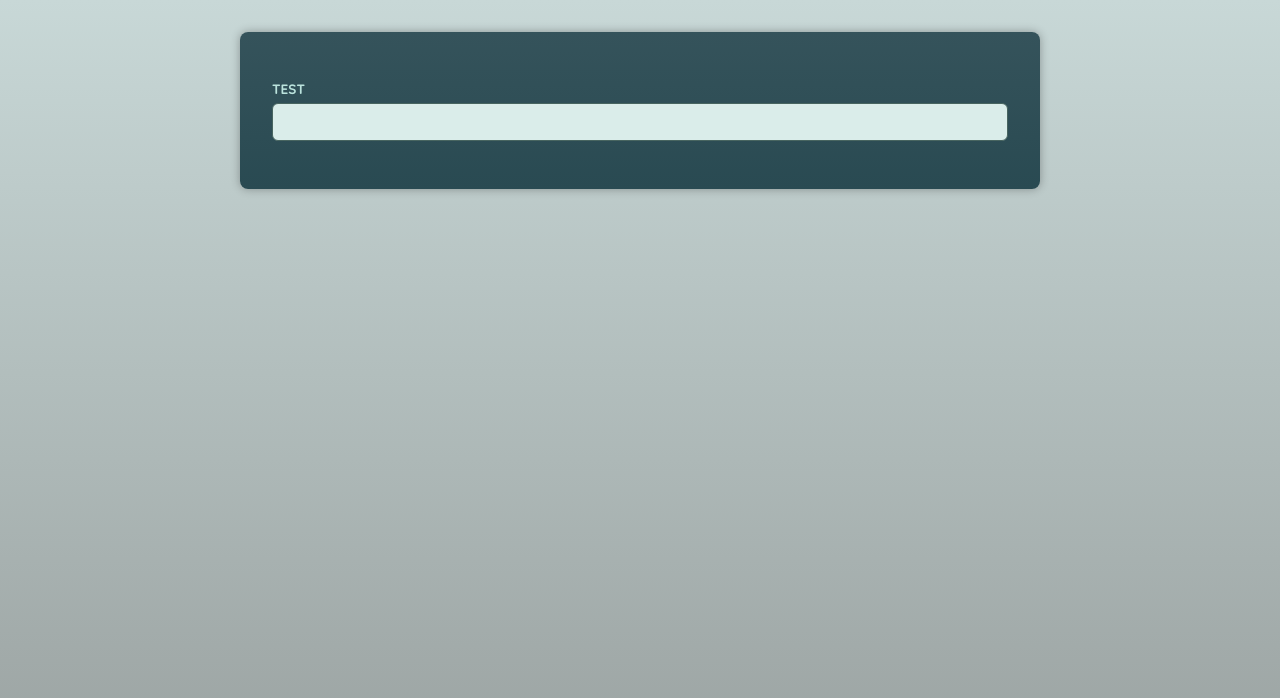
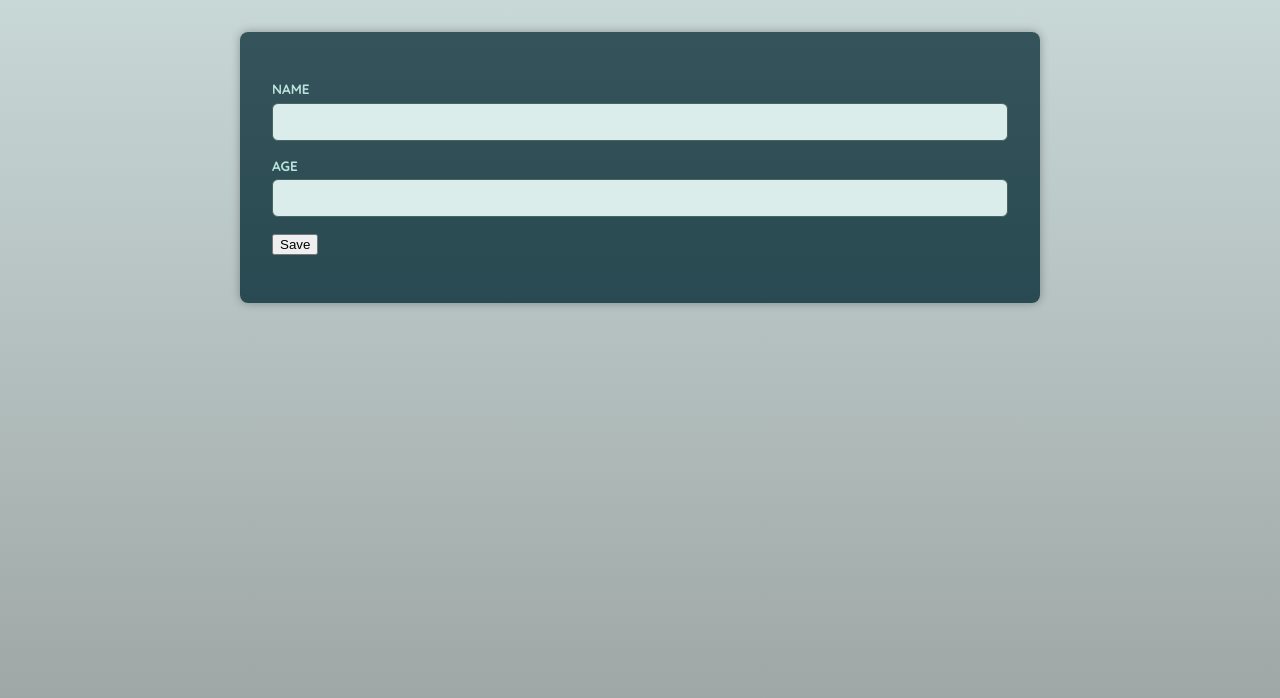
Before and after one commit to MusiliC/react-typescript-udemy, a React (Vite) app: page / in a window 1280 px wide. Shown: the top 698 px of the page. Built offline with nearby package versions, Linux system fonts and the light colour scheme; a web font is replaced by a local one.

Commit message:
More on reusable form component

```diff
--- a/src/App.tsx
+++ b/src/App.tsx
@@ -1,10 +1,24 @@
-import { useRef } from "react";
 import Input from "./components/Input";
+import Form from "./components/Form";
+import Button from "./components/Button";
 
 function App() {
-  const input = useRef<HTMLInputElement>(null);
+  function handleSave(data: unknown) {
+    const extractedData = data as { name: string; age: string };
+    console.log(extractedData);
+  }
 
-  return <Input label="test" id="test" ref={input} />;
+  return (
+    <main>
+      <Form onSave={handleSave}>
+        <Input label="Name" id="name" type="text" />
+        <Input label="Age" id="age" type="number" />
+        <p>
+          <Button el="button">Save</Button>
+        </p>
+      </Form>
+    </main>
+  );
 }
 
 export default App;
--- /dev/null
+++ b/src/components/Form.tsx
@@ -0,0 +1,25 @@
+import { type FormEvent, type ComponentPropsWithoutRef } from "react";
+
+type FormProps = ComponentPropsWithoutRef<"form"> & {
+  onSave: (values: unknown) => void;
+};
+
+function Form({ onSave, children, ...otherProps }: FormProps) {
+  function handleSubmit(event: FormEvent<HTMLFormElement>) {
+    event.preventDefault();
+
+    const formData = new FormData(event.currentTarget);
+
+    const data = Object.fromEntries(formData);
+
+    onSave(data);
+  }
+
+  return (
+    <form onSubmit={handleSubmit} {...otherProps}>
+      {children}
+    </form>
+  );
+}
+
+export default Form;
--- a/src/components/Input.tsx
+++ b/src/components/Input.tsx
@@ -13,7 +13,7 @@
   return (
     <p>
       <label htmlFor={id}>{label}</label>
-      <input name={id} {...props} ref={ref}/>
+      <input name={id} id={id} {...props} ref={ref}/>
     </p>
   );
 });
```
